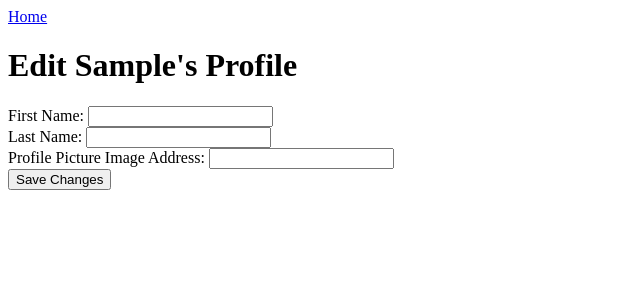
After one commit to jelvir97/blogly, a Flask app: page /users/1/edit in a window 1280 px wide. The commit adds this page. Shown: the top 300 px of the page, without its empty margins (0-640 px from the left). Run offline with Flask 3, Linux system fonts and the light colour scheme; tables that the repository leaves empty hold one stand-in row (values such as "Sample post").

Commit message:
user edit and delete

```diff
--- a/app.py
+++ b/app.py
@@ -45,3 +45,27 @@ def add_user():
 def user_detail(user_id):
     user = User.query.get(int(user_id))
     return render_template('user_detail.html',user=user)
+
+@app.route('/users/<user_id>/edit')
+def edit_user_detail(user_id):
+    user = User.query.get(int(user_id))
+    return render_template('edit_user_form.html',user=user)
+
+@app.route('/users/<user_id>/edit',methods = ['POST'])
+def update_user_detail(user_id):
+    user = User.query.get(int(user_id))
+    resp = request.form
+
+    user.first_name = resp['first-name'] if resp['first-name'] else user.first_name
+    user.last_name = resp['last-name'] if resp['last-name'] else user.last_name
+    user.img_url = resp['img-url'] if resp['img-url'] else user.img_url
+
+    db.session.commit()
+    return redirect(f'/users/{user_id}')
+
+@app.route('/users/<user_id>/delete')
+def delete_user(user_id):
+    user = User.query.get(int(user_id))
+    db.session.delete(user)
+    db.session.commit()
+    return redirect('/users')
--- /dev/null
+++ b/templates/edit_user_form.html
@@ -0,0 +1,22 @@
+{% extends "base.html"%}
+
+{% block title %}Edit Profile{% endblock%}
+
+{% block contents %}
+<h1>Edit {{user.first_name}}'s Profile</h1>
+    <form action="/users/{{user.id}}/edit" method="POST">
+        <div>
+        <label for="first-name">First Name:</label>
+        <input type="text" name="first-name">
+    </div>
+    <div>
+        <label for="last-name">Last Name:</label>
+        <input type="text" name="last-name">
+    </div>
+    <div>
+        <label for="img-url">Profile Picture Image Address:</label>
+        <input type="text" name="img-url">
+    </div>
+        <button type="submit">Save Changes</button>
+    </form>
+{% endblock %}
--- a/templates/user_detail.html
+++ b/templates/user_detail.html
@@ -6,5 +6,7 @@
     <img src="{{user.img_url}}" alt="">
     <p>First Name: {{user.first_name}}</p>
     <p>Last Name: {{user.last_name}}</p>
+    <a href="/users/{{user.id}}/edit">Update Profile</a>
+    <a href="/users/{{user.id}}/delete">Delete Profile</a>
     <a href="/users">Go Back</a>
 {% endblock %}
```
